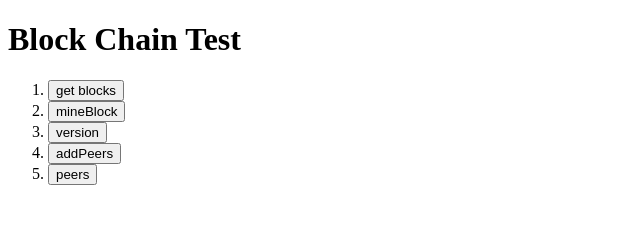
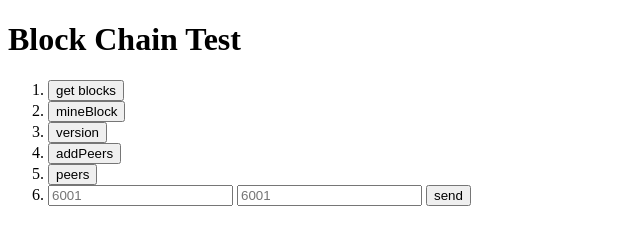
Before and after one commit to Mr-butter/testBlockChain, a website: page index.html in a window 1280 px wide. Shown: the whole page, without its empty margins (0-640 px from the left). Drawn offline with nearby package versions, Linux system fonts and the light colour scheme.

Commit message:
send message test

```diff
--- a/httpServer.js
+++ b/httpServer.js
@@ -33,7 +33,6 @@ function initHttpServer() {
     });
 
     app.get('/blocks', (req, res) => {
-        console.log(1);
         res.send(getBlocks());
     });
 
--- a/index.html
+++ b/index.html
@@ -19,6 +19,15 @@
             </li>
             <li>
                 <button id="peers" onclick="peers()">peers</button>
+            </li>
+            <li>
+                <form onsubmit="">
+                    <input type="number" placeholder="6001" id="inputport" />
+                    <input type="text" placeholder="6001" id="inputmessage" />
+                    <button id="sendMessage" onclick="sendMessage()">
+                        send
+                    </button>
+                </form>
             </li>
         </ol>
         <div id="writefield"></div>
@@ -53,7 +62,8 @@
 
         function addPeers() {
             let socketport = prompt(
-                '참여할 주소 입력하세요\n ex:ws://localhost:6001'
+                '참여할 주소 입력하세요\n ex:ws://localhost:6001',
+                'ws://localhost:6001'
             );
             axios
                 .post('/addPeers', {
@@ -73,5 +83,25 @@
                     JSON.stringify(data);
             });
         }
+
+        function sendMessage() {
+            const inputdata = document.getElementById(`inputMessage`).value;
+            if (inputdata == '') {
+                inputdata = document
+                    .getElementById(`inputMessage`)
+                    .getAttribute(`placeholder`);
+                const ws = new WebSocket(inputdata);
+                ws.on('open', () => {
+                    console.log('open');
+                    initConnection(ws);
+                });
+                ws.on('message', (message) => {
+                    console.log(`received:${message}`);
+                });
+                ws.on('error', (errorType) => {
+                    console.log('connetion Failed!' + errorType);
+                });
+            }
+        }
     </script>
 </html>
```
